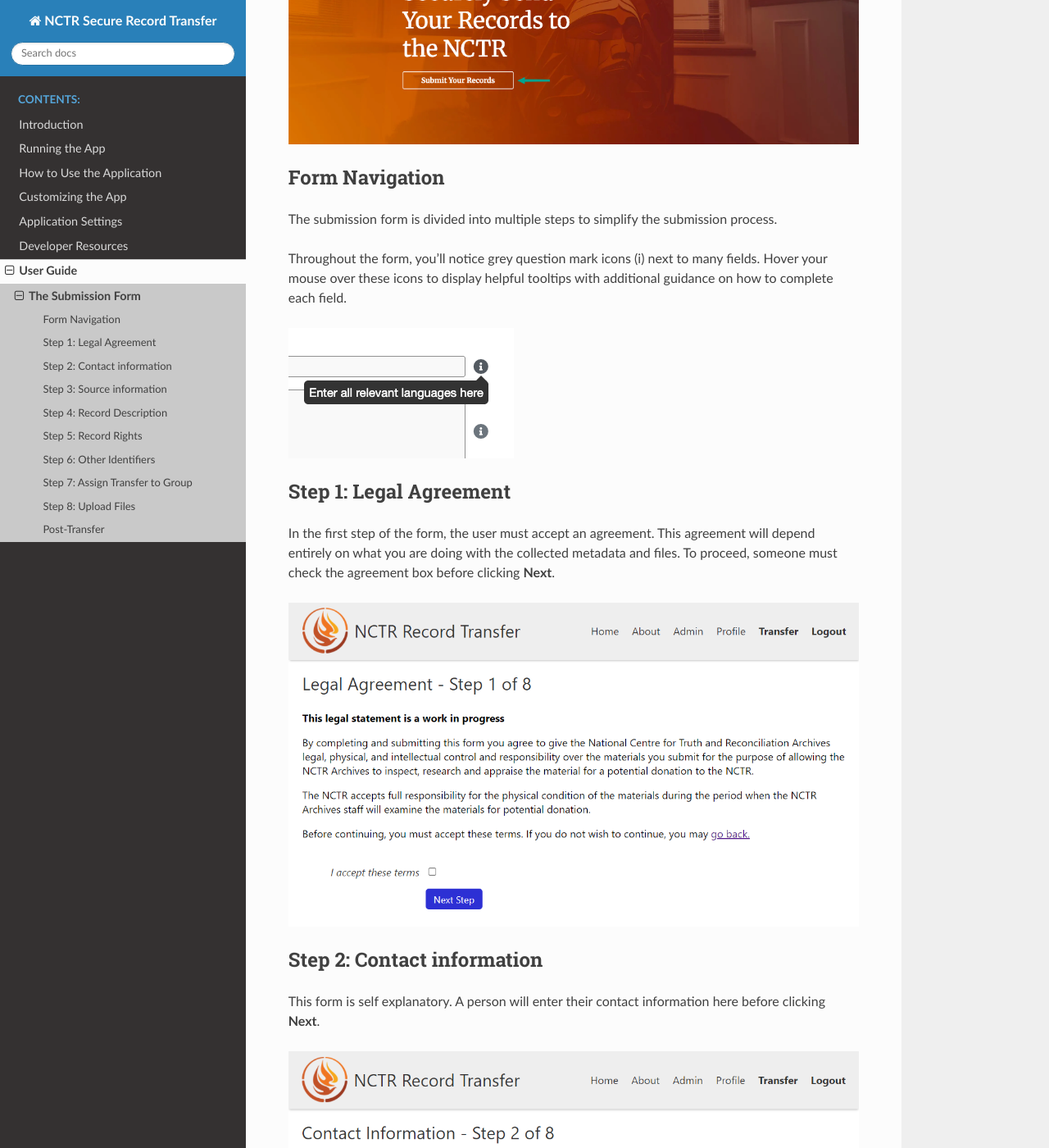
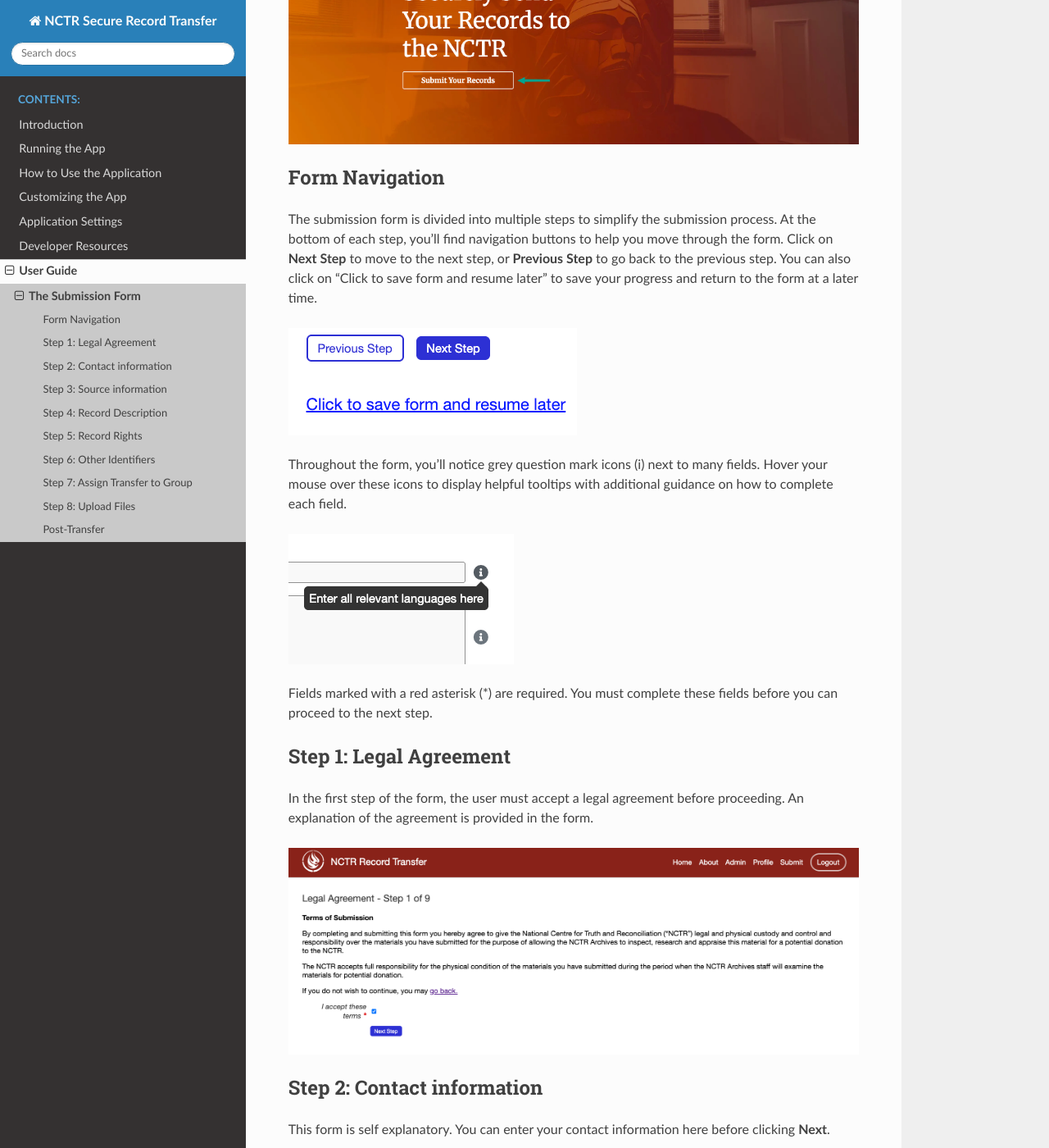
Before and after one commit to NationalCentreTruthReconciliation/Secure-Record-Transfer, a Sphinx documentation site: the page built from docs/userguide/submission-form.rst, in a window 1280 px wide and 1400 px high, scrolled down 432 px. Shown: the whole window at 82% size. Built offline with Sphinx 7.4.7 and the Read the Docs theme 3.1.0, drawn with Linux system fonts in a browser that asks for light colours.

Commit message:
Complete till Step 2

```diff
--- a/docs/userguide/submission-form.rst
+++ b/docs/userguide/submission-form.rst
@@ -14,7 +14,14 @@
 Form Navigation
 ##############
 
-The submission form is divided into multiple steps to simplify the submission process.
+The submission form is divided into multiple steps to simplify the submission process. At the
+bottom of each step, you'll find navigation buttons to help you move through the form. Click on
+**Next Step** to move to the next step, or **Previous Step** to go back to the previous step. You
+can also click on "Click to save form and resume later" to save your progress and return
+to the form at a later time.
+
+.. image:: images/transfer_form_navigation.png
+    :alt: Navigation buttons on the transfer form
 
 Throughout the form, you'll notice grey question mark icons (i) next to many fields. Hover your
 mouse over these icons to display helpful tooltips with additional guidance on how to complete each
@@ -23,13 +30,15 @@
 .. image:: images/mouse_over_help_icon.png
     :alt: Help icons on the transfer form
 
+Fields marked with a red asterisk (*) are required. You must complete these fields before you can
+proceed to the next step.
+
 
 Step 1: Legal Agreement
 #######################
 
-In the first step of the form, the user must accept an agreement. This agreement will depend
-entirely on what you are doing with the collected metadata and files. To proceed, someone must check
-the agreement box before clicking **Next**.
+In the first step of the form, the user must accept a legal agreement before proceeding. An
+explanation of the agreement is provided in the form.
 
 .. image:: images/transfer_step_1.png
     :alt: Step 1 of the transfer form
@@ -38,7 +47,7 @@
 Step 2: Contact information
 ###########################
 
-This form is self explanatory. A person will enter their contact information here before clicking
+This form is self explanatory. You can enter your contact information here before clicking
 **Next**.
 
 .. image:: images/transfer_step_2.png
```
Also changed, not shown: docs/userguide/images/transfer_form_navigation.png (added), docs/userguide/images/transfer_step_1.png, docs/userguide/images/transfer_step_2.png.
